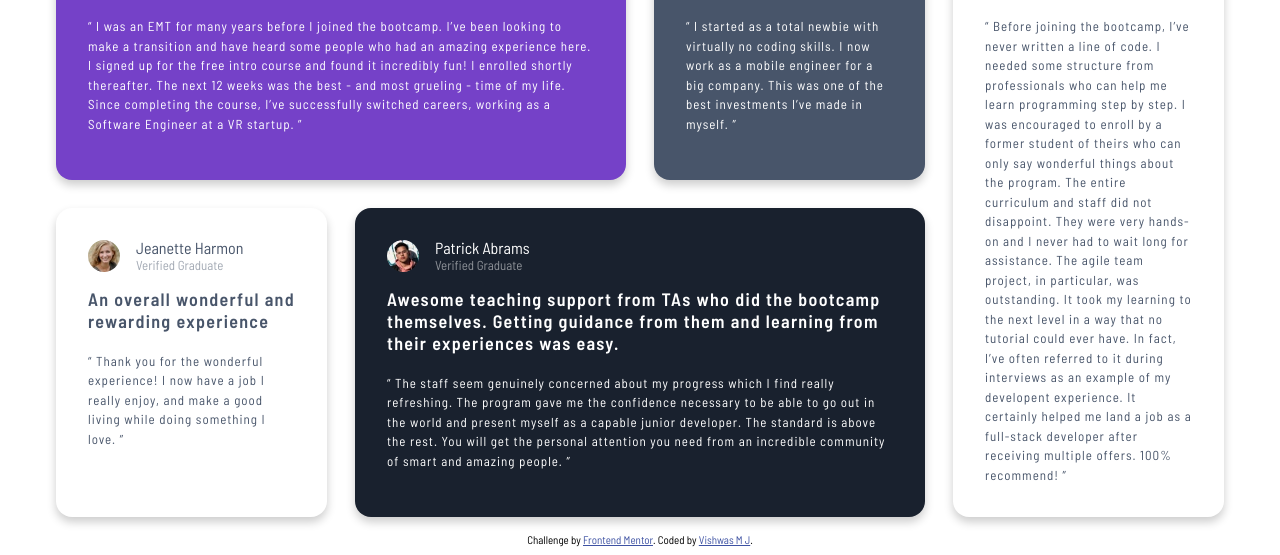
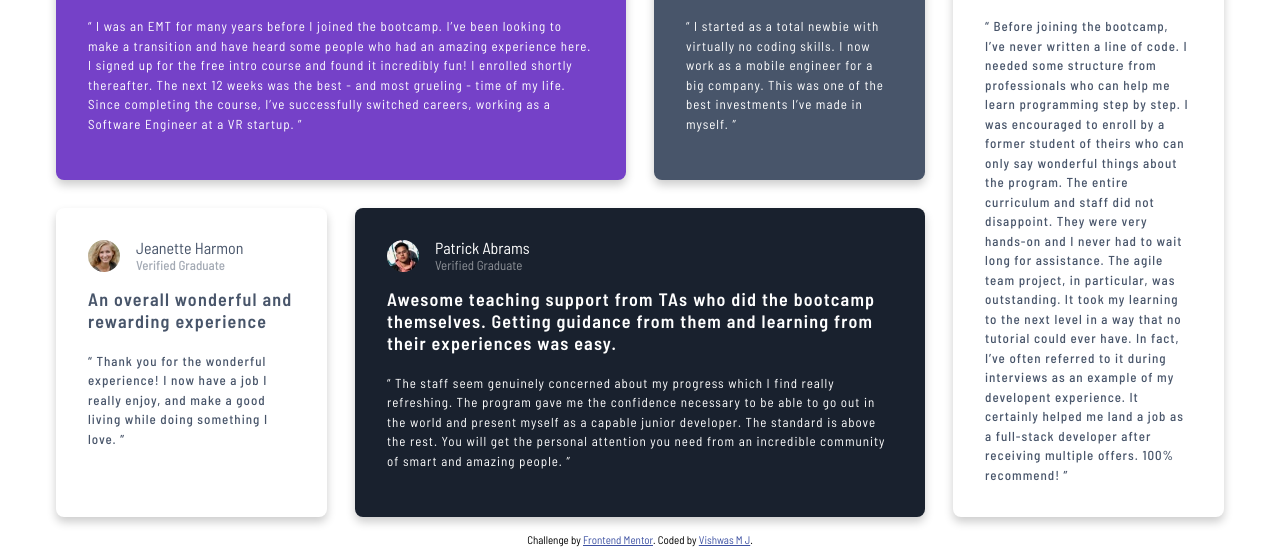
Before and after one commit to yoo-ssup/testimonials-grid-section, a plain HTML site: page index.html in a window 1280 px wide. Shown: the part 245-800 px from the top of the page. Drawn offline with Linux system fonts and the light colour scheme.

Commit message:
Small fixes

```diff
--- a/style.css
+++ b/style.css
@@ -24,7 +24,7 @@ body {
 .container .cards {
   position: relative;
   padding: 2rem;
-  border-radius: 1rem;
+  border-radius: 0.5rem;
   box-shadow: 0 5px 10px rgba(0, 0, 0, 0.2);
 }
 
@@ -80,7 +80,7 @@ body {
   padding-top: 0.25rem;
   font-size: 18px;
   font-weight: 600;
-  letter-spacing: 1.3px;
+  letter-spacing: 1.2px;
 }
 
 /* .cards p {
@@ -123,7 +123,9 @@ body {
   .dark-blackish-blue {
     grid-column: 2 / 4;
   }
-
+  .white {
+    font-weight: 500;
+  }
   .item-5 {
     grid-column: 4;
     grid-row: 1 / 3;
```
